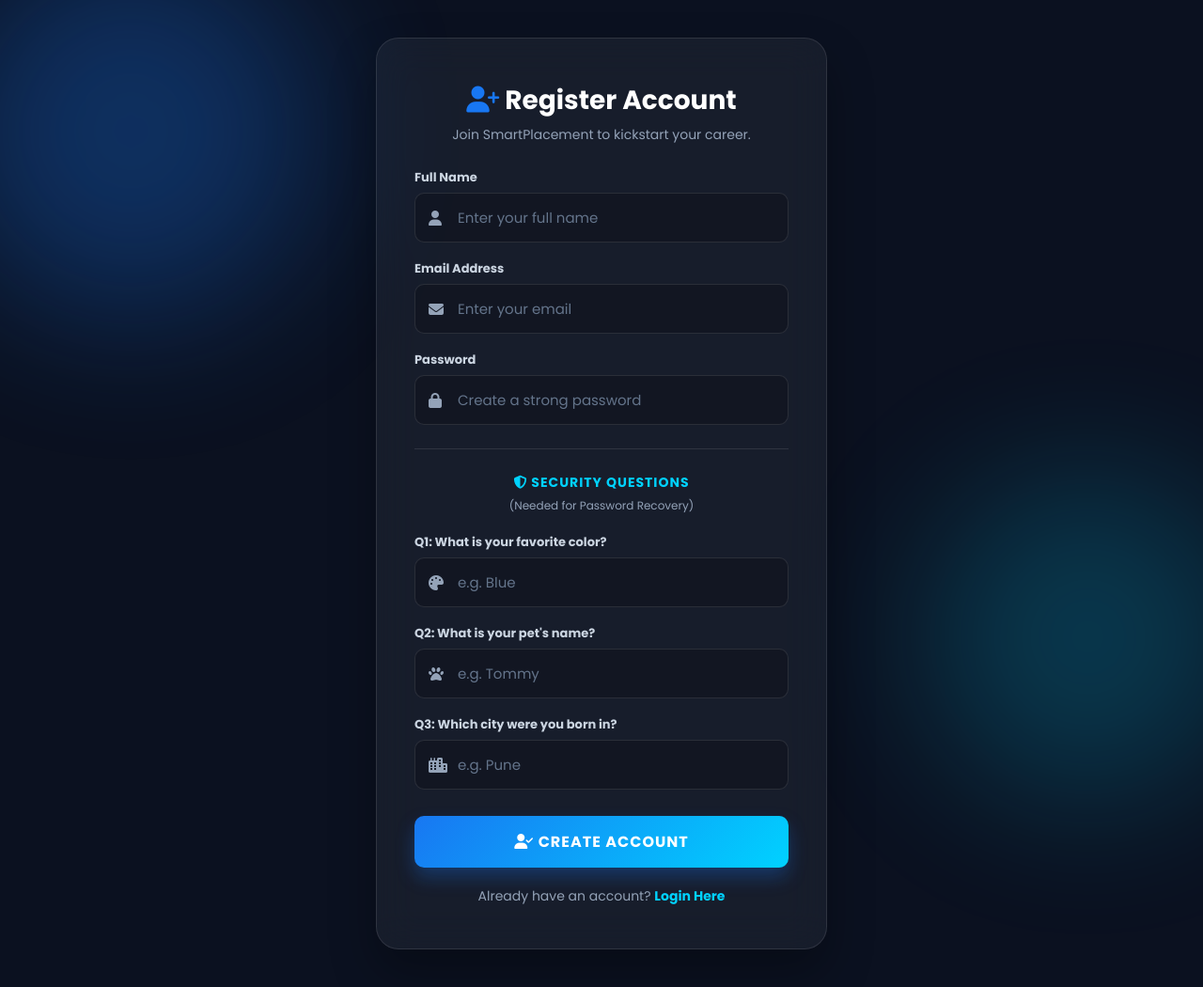
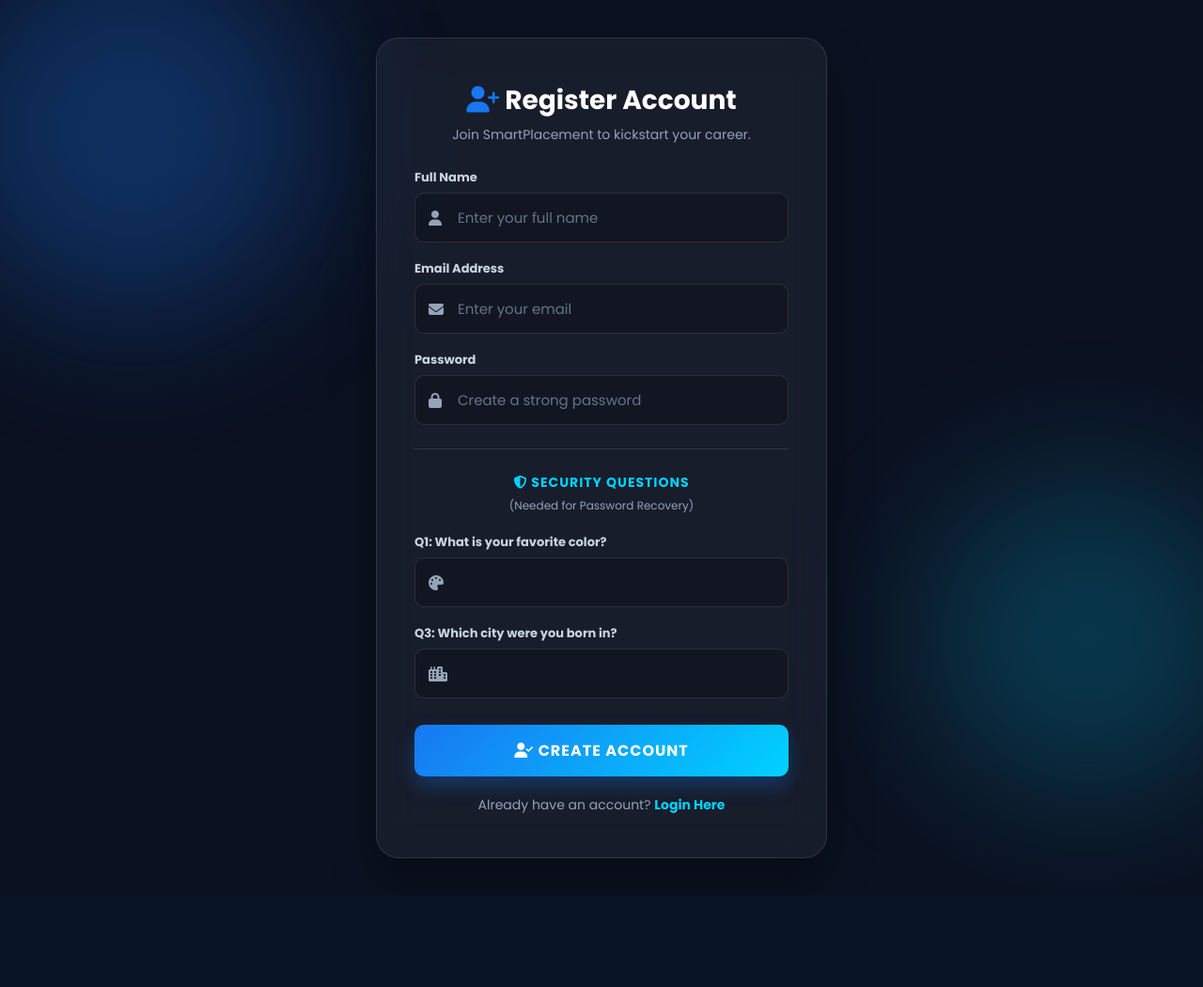
Before and after one commit to balaji-BCA2005/PyDcclSystem_2026, a Flask app: page /register in a window 1280 px wide. Shown: the whole page at 94% size. After the commit the page ends 936 px from the top, so only its background shows below. Run offline with Flask 3, Linux system fonts and the light colour scheme.

Commit message:
Update register.html

```diff
--- a/templates/register.html
+++ b/templates/register.html
@@ -83,23 +83,17 @@
                 <label>Q1: What is your favorite color?</label>
                 <div class="input-box">
                     <i class="fas fa-palette icon"></i>
-                    <input type="text" name="sec_ans1" placeholder="e.g. Blue" required>
+                    <input type="text" name="sec_ans1"  required>
                 </div>
             </div>
 
-            <div class="input-group">
-                <label>Q2: What is your pet's name?</label>
-                <div class="input-box">
-                    <i class="fas fa-paw icon"></i>
-                    <input type="text" name="sec_ans2" placeholder="e.g. Tommy" required>
-                </div>
-            </div>
+
 
             <div class="input-group">
                 <label>Q3: Which city were you born in?</label>
                 <div class="input-box">
                     <i class="fas fa-city icon"></i>
-                    <input type="text" name="sec_ans3" placeholder="e.g. Pune" required>
+                    <input type="text" name="sec_ans3"  required>
                 </div>
             </div>
 
```
